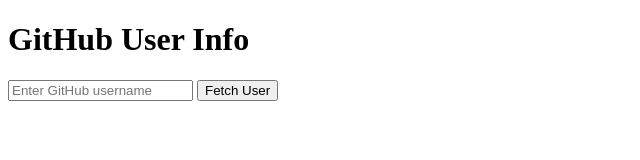
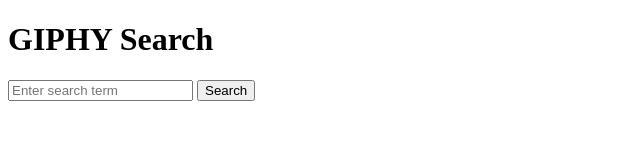
Before and after one commit to Aahz101/project2, a plain HTML site: page index.html in a window 1280 px wide. Shown: the whole page, without its empty margins (0-640 px from the left). Drawn offline with Linux system fonts and the light colour scheme.

Commit message:
changed terms to reflect mission

```diff
--- a/index.html
+++ b/index.html
@@ -3,13 +3,13 @@
 <head>
     <meta charset="UTF-8">
     <meta name="viewport" content="width=device-width, initial-scale=1.0">
-    <title>GitHub User Fetch</title>
-    <script defer src="./js/main.js"></script>
+    <title>GIPHY Search</title>
 </head>
 <body>
-    <h1>GitHub User Info</h1>
-    <input type="text" id="username" placeholder="Enter GitHub username">
-    <button id="fetchUser">Fetch User</button>
+    <h1>GIPHY Search</h1>
+    <input type="text" id="username" placeholder="Enter search term" />
+    <button id="Search">Search</button>
     <div id="output"></div>
+    <script defer src="./js/main.js"></script>
 </body>
 </html>
--- a/js/main.js
+++ b/js/main.js
@@ -1,4 +1,4 @@
-document.getElementById("fetchUser").addEventListener("click", () => {
+document.getElementById("Search").addEventListener("click", () => {
     const username = document.getElementById("username").value;
     const url = `https://api.github.com/users/${username}`;
 
```
